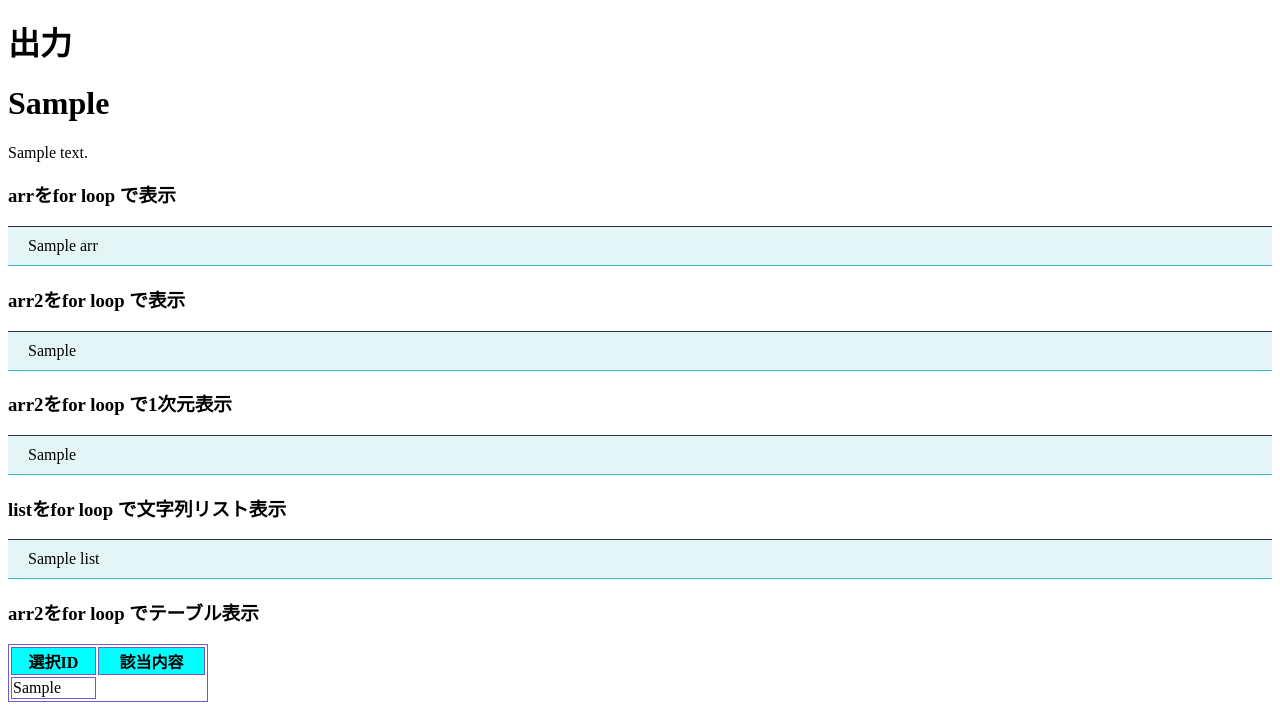
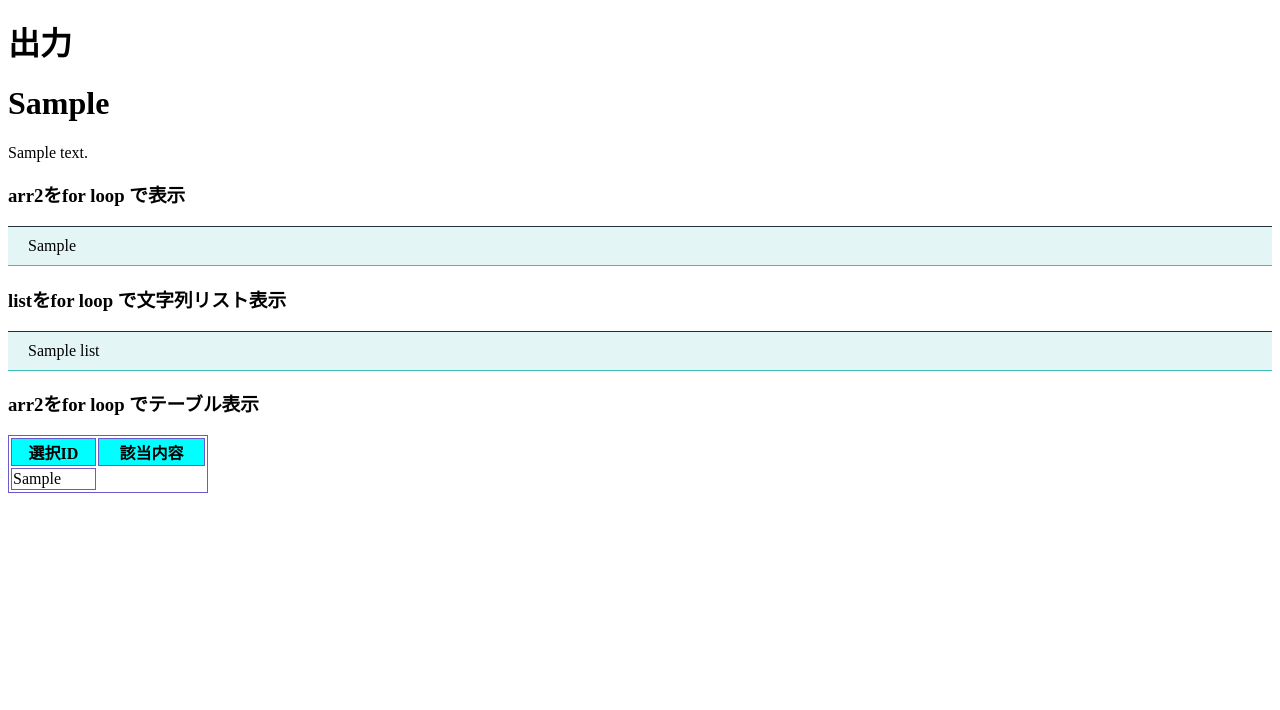
Before and after one commit to MCOkano/WebAppTEST, a Flask app: template templates/page2.html in a window 1280 px wide. Shown: the part 225-935 px from the top of the page. After the commit the page ends 718 px from the top, so only its background shows below. Run offline with Flask 2, Linux system fonts and the light colour scheme; the template is opened without the code that fills it: most values are stand-ins (such as "Sample title", 1, 10 or a date in 2020).

Commit message:
不要HTMLロジックを削除

```diff
--- a/templates/page2.html
+++ b/templates/page2.html
@@ -30,28 +30,12 @@
       <h1>{{str1}}</h1>
       <p>{{text}}</p>
 
-      <h3>arrをfor loop で表示</h3>
-      <ul>
-      {% for i in arr %}
-         {% for j in i %}
-            <li>{{ j }}</li>
-         {% endfor %}
-      {% endfor %}
-      </ul>
-
       <h3>arr2をfor loop で表示</h3>
       <ul>
       {% for i in arr2 %}
          {% for j in i %}
             <li>{{ j }}</li>
          {% endfor %}
-      {% endfor %}
-      </ul>
-
-      <h3>arr2をfor loop で1次元表示</h3>
-      <ul>
-      {% for i in arr2 %}
-         <li>{{ i }}</li>
       {% endfor %}
       </ul>
 
```
